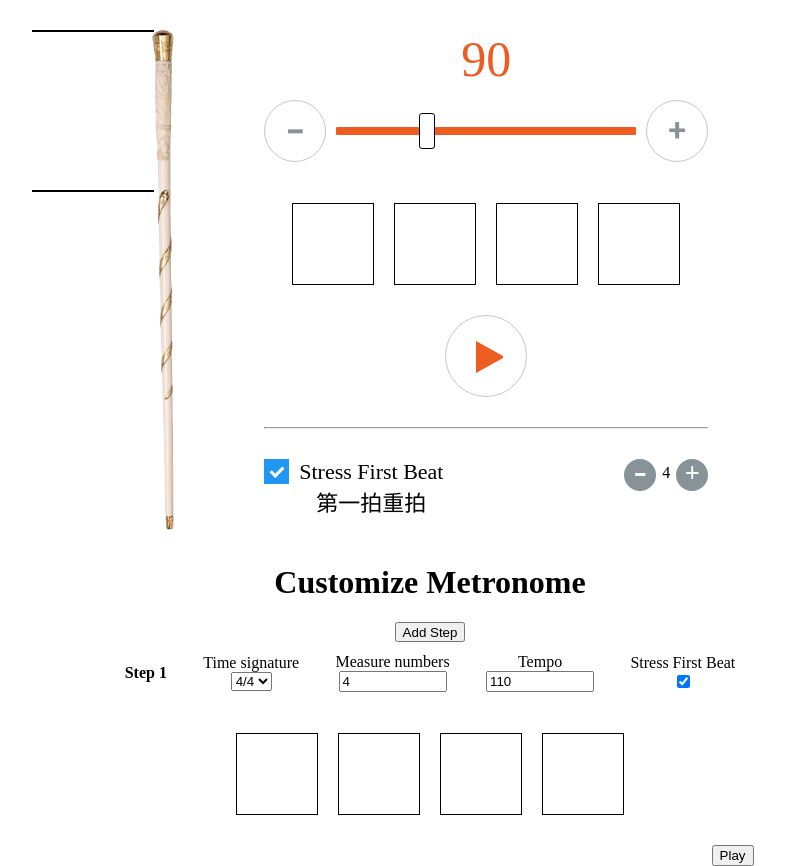
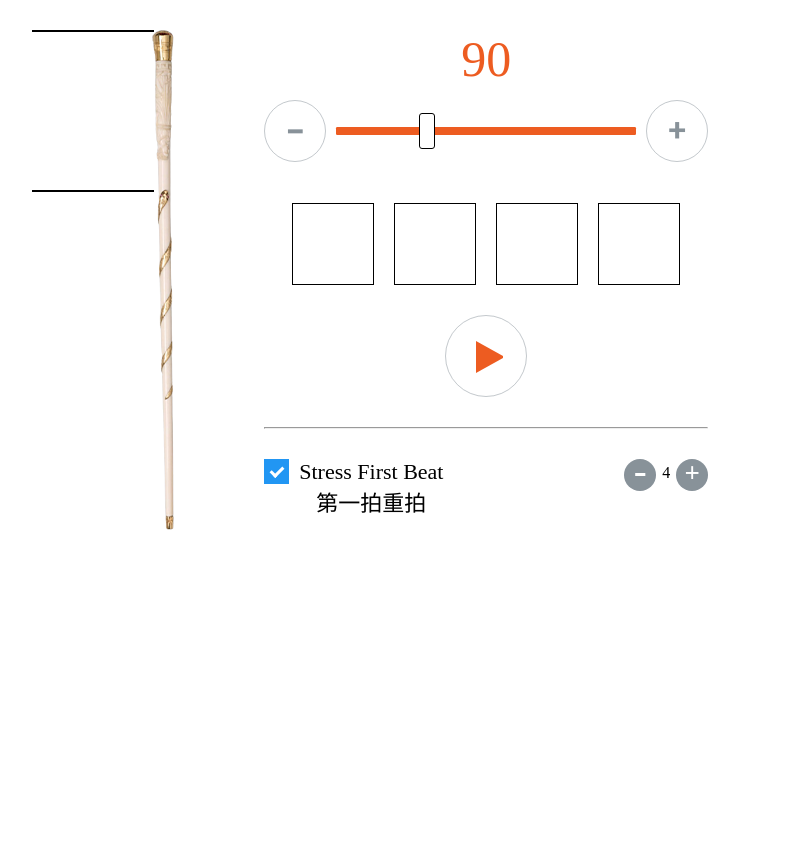
Before and after one commit to RyanCrystal/ryansky, a React app: page / in a window 1280 px wide. Shown: the whole page, without its empty margins (210-995 px from the left). After the commit the page ends 800 px from the top, so only its background shows below. Built offline with nearby package versions, Linux system fonts and the light colour scheme.

Commit message:
fix 3/4 image move

```diff
--- a/src/App.js
+++ b/src/App.js
@@ -9,7 +9,7 @@ export default function App() {
   return (
     <>
       <Speed />
-      <CustomMetronome />
+      {/* <CustomMetronome /> */}
     </>
   );
 }
--- a/src/components/Metronome/ImageMove.js
+++ b/src/components/Metronome/ImageMove.js
@@ -6,8 +6,12 @@ import img from "../../../public/images/conductor-stick.png";
 import "./ImageMove.css";
 
 const ImageMove = (props) => {
+  if (!props.node) {
+    return null;
+  }
   const beat = props.beat;
   const index = props.index;
+  console.log(index);
   let active = false;
   if (beat == 4 && (index == 0 || index == 2)) {
     active = true;
@@ -15,17 +19,15 @@ const ImageMove = (props) => {
   if (beat == 2 && index == 0) {
     active = true;
   }
-  if (beat == 3 && index == 0) {
+  if (beat == 3 && index == 1) {
     active = true;
   }
   let activeBeat3 = false;
-  if (beat == 3 && index == 1) {
+  if (beat == 3 && index == 0) {
     activeBeat3 = true;
   }
   // console.log(props.node);
-  if (!props.node) {
-    return null;
-  }
+
   return ReactDom.createPortal(
     <div className="image-move-container">
       <div className="edge"></div>
```
